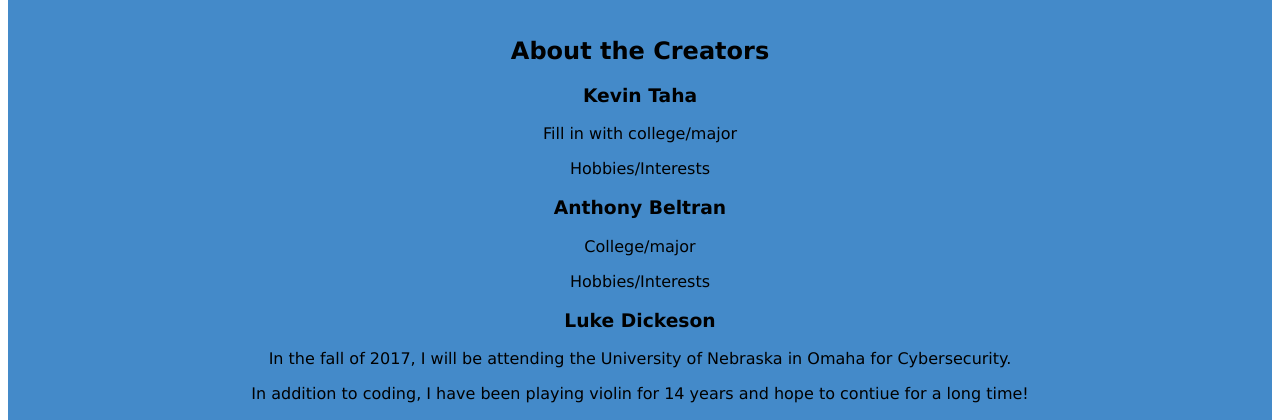
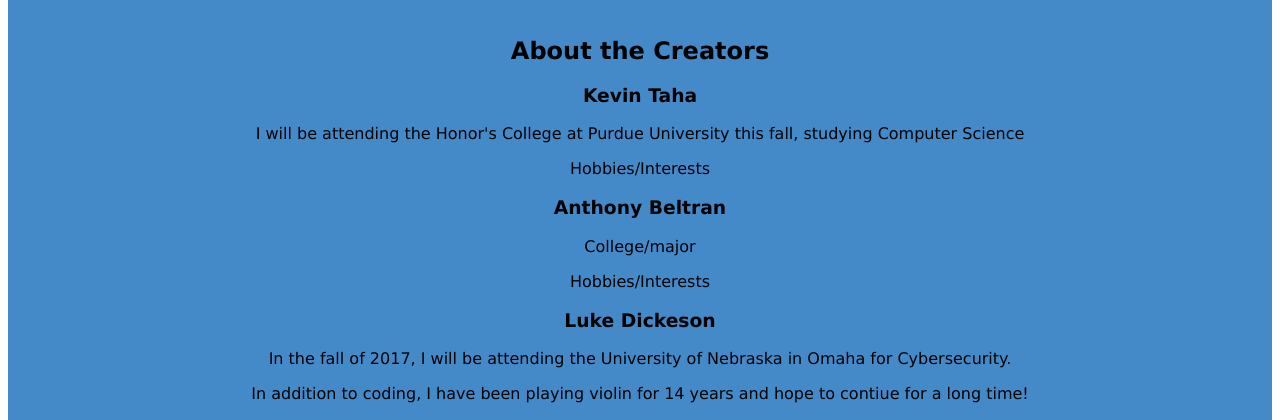
Before and after one commit to Kevin-Taha/UniKart, a Python web app: template unicart/templates/aboutPage.html in a window 1280 px wide. Shown: the part 650-1070 px from the top of the page. Run offline with Jinja, Linux system fonts and the light colour scheme; the template is opened without the code that fills it, so the values that code supplies are empty; some libraries are stand-ins or nearby versions.

Commit message:
Merge branch 'master' of https://github.com/KevinTXY/Shopping_Cart

```diff
--- a/unicart/templates/aboutPage.html
+++ b/unicart/templates/aboutPage.html
@@ -22,7 +22,7 @@
     <h2>About the Creators<h2>
         <!-- Kevin's bio -->
         <h3>Kevin Taha</h3>
-          <p> Fill in with college/major </p>
+          <p> I will be attending the Honor's College at Purdue University this fall, studying Computer Science </p>
           <p> Hobbies/Interests </p>
         <!-- Anthony bio -->
         <h3>Anthony Beltran</h3>
```
Also changed, not shown: 1 other file.
